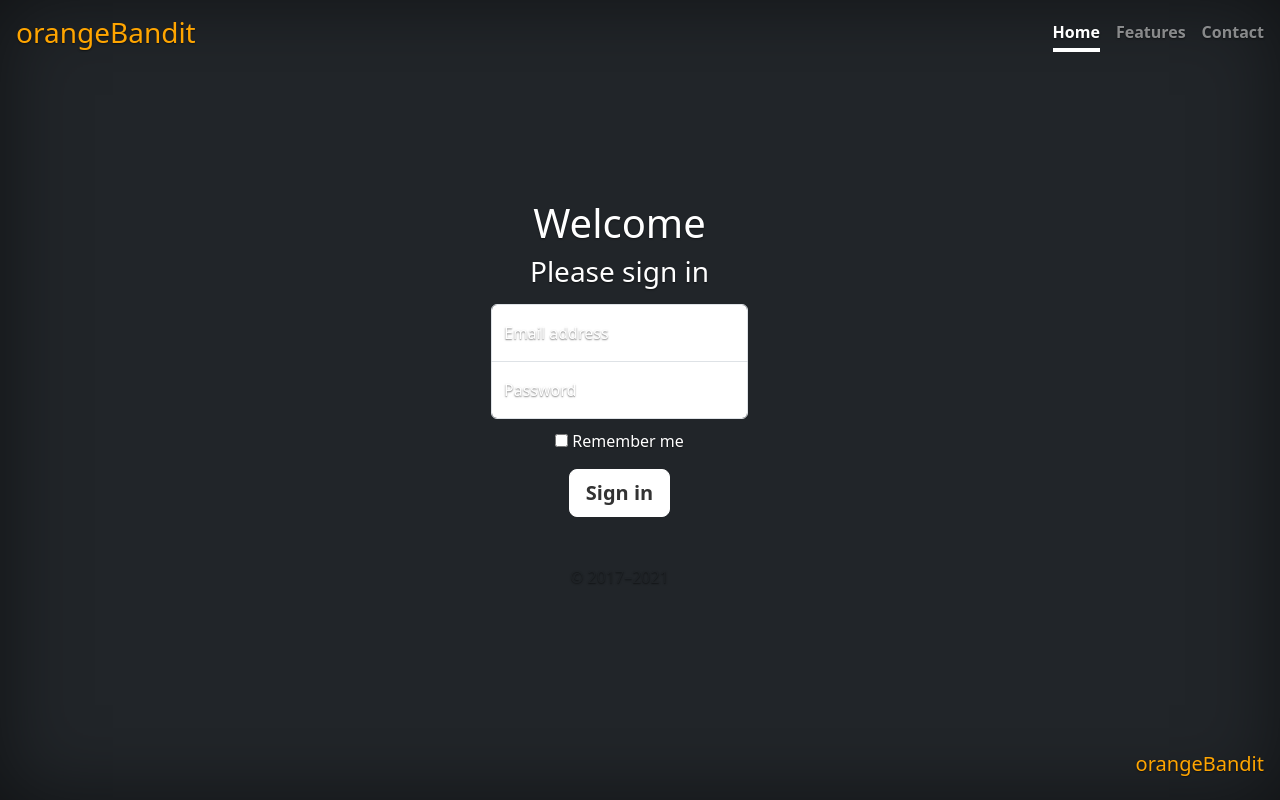
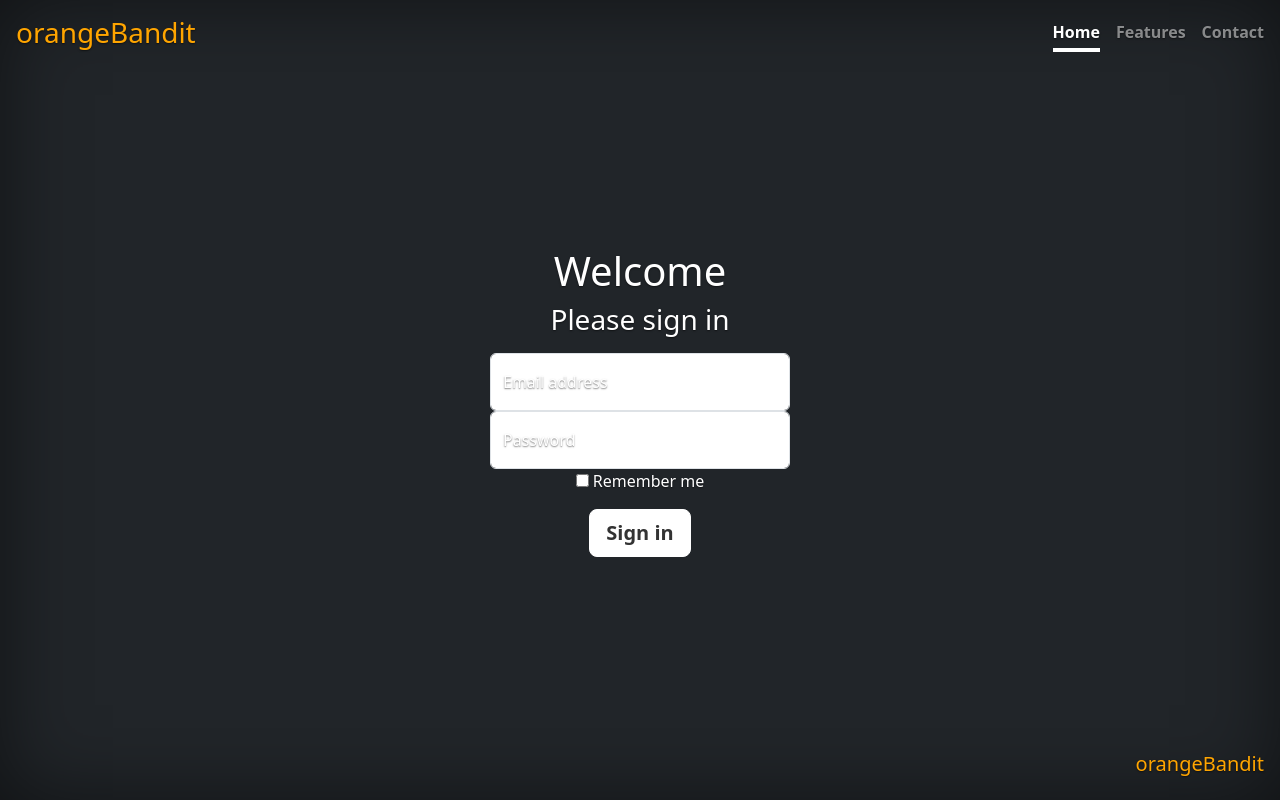
Before and after one commit to orange-bandit/orange-bandit.github.io, a plain HTML site: page html/sign-in.html in a window 1280 px wide. Drawn offline with nearby package versions, Linux system fonts and the light colour scheme.

Commit message:
fixed issue where signin form, wasn't properly anchored.

```diff
--- a/bootstrap/signin.css
+++ b/bootstrap/signin.css
@@ -1,33 +1,9 @@
 
 
 .form-signin {
-  display: flex;;
-  align-items: center;
-  padding-top: 40px;
-  padding-bottom: 40px;
   width: 100%;
   max-width: 330px;
   padding: 15px;
   margin: auto;
-  background-color: transparent;
+  background-color: transparent !important;
 }
-
-.form-signin .checkbox {
-  font-weight: 400;
-}
-
-.form-signin .form-floating:focus-within {
-  z-index: 2;
-}
-
-.form-signin input[type="email"] {
-  margin-bottom: -1px;
-  border-bottom-right-radius: 0;
-  border-bottom-left-radius: 0;
-}
-
-.form-signin input[type="password"] {
-  margin-bottom: 10px;
-  border-top-left-radius: 0;
-  border-top-right-radius: 0;
-}
--- a/css/custom.css
+++ b/css/custom.css
@@ -1,8 +1,13 @@
 
 .title-card {
     color: orange;
+    text-decoration: none;;
 }
 
 .cursor-none {
     cursor: default !important;
 }
+
+.text-center {
+    text-align: center !important;
+}
--- a/html/sign-in.html
+++ b/html/sign-in.html
@@ -58,9 +58,9 @@
     </div>
   </header>
 
-  <main class="px-3 text-center form-signin bg-dark">
+  <main class="form-signin bg-dark">
     <form>
-      <h1 class="cursor-none">Welcome</h1>
+      <h1 class="cursor-none text-center">Welcome</h1>
       <h1 class="h3 mb-3 fw-normal cursor-none">Please sign in</h1>
 
       <div class="form-floating">
@@ -78,7 +78,6 @@
         </label>
       </div>
       <button class="btn btn-lg btn-secondary fw-bold border-white bg-white" type="submit">Sign in</button>
-      <p class="mt-5 mb-3 text-muted">&copy; 2017–2021</p>
     </form>
   </main>
 
```
